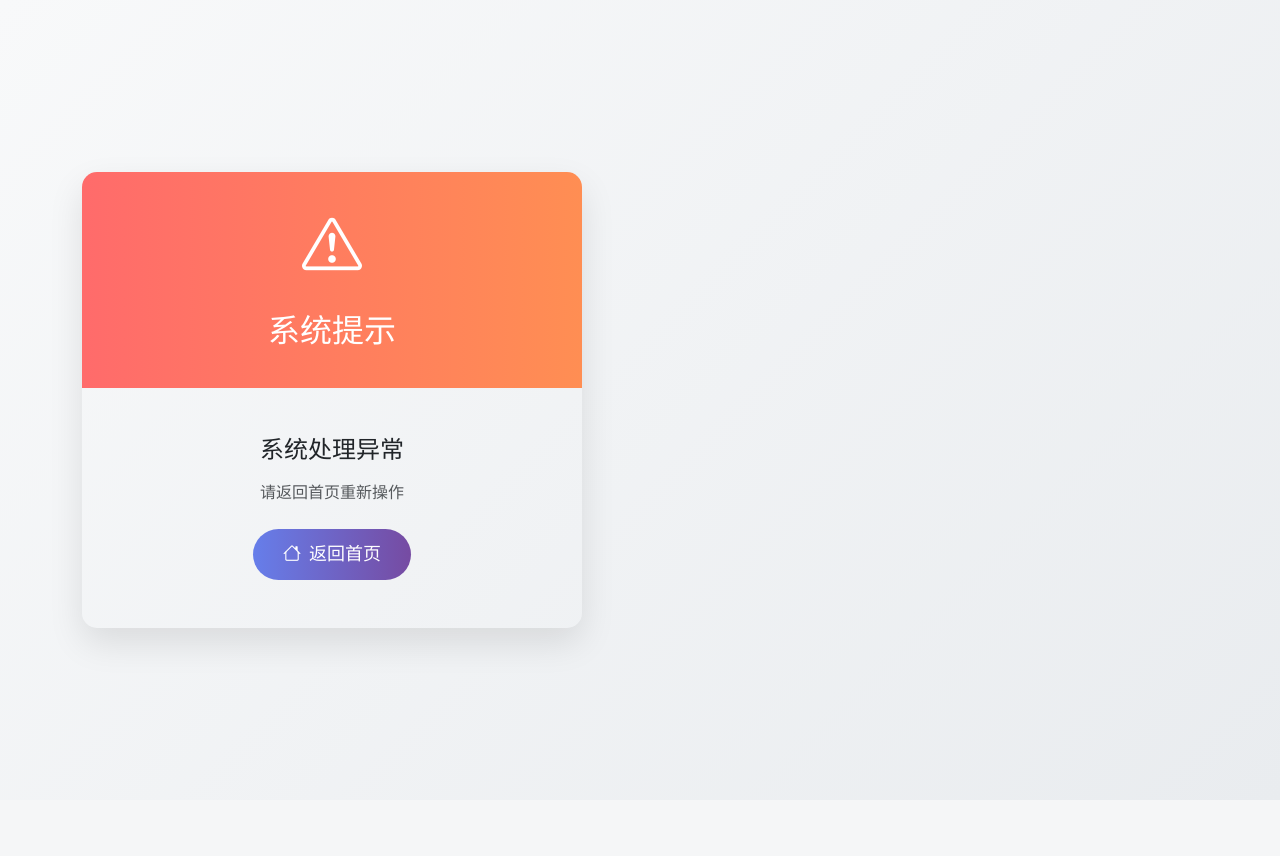
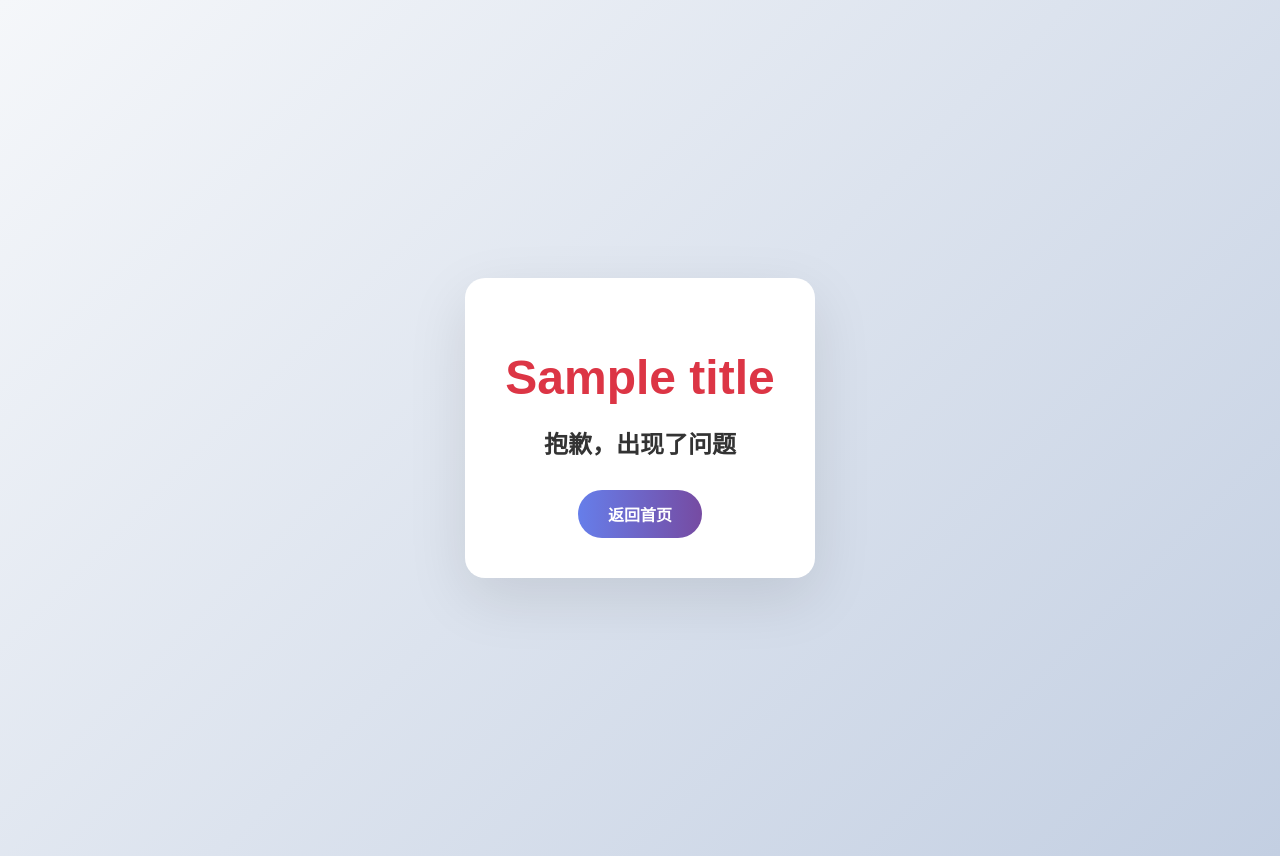
Before and after one commit to Guo-Alice/web_insurance, a Flask app: template templates/error.html in a window 1280 px wide. Before the commit the page ends 654 px from the top, so only its background shows below. Run offline with Flask 3, Linux system fonts and the light colour scheme; the template is opened without the code that fills it: most values are stand-ins (such as "Sample title", 1, 10 or a date in 2020); some libraries are stand-ins or nearby versions.

Commit message:
Update error.html

```diff
--- a/templates/error.html
+++ b/templates/error.html
@@ -3,67 +3,61 @@
 <head>
     <meta charset="UTF-8">
     <meta name="viewport" content="width=device-width, initial-scale=1.0">
-    <title>系统提示</title>
-    <link href="/static/css/bootstrap.min.css" rel="stylesheet">
-    <link href="/static/css/bootstrap-icons.css" rel="stylesheet">
+    <title>{{ title }}</title>
     <style>
         body {
-            background: linear-gradient(135deg, #f8f9fa 0%, #e9ecef 100%);
+            font-family: 'Microsoft YaHei', sans-serif;
+            background: linear-gradient(135deg, #f5f7fa 0%, #c3cfe2 100%);
             min-height: 100vh;
             display: flex;
+            justify-content: center;
             align-items: center;
-            justify-content: center;
-            font-family: 'Microsoft YaHei', sans-serif;
+            padding: 20px;
         }
-        .error-card {
-            max-width: 500px;
-            border-radius: 15px;
-            box-shadow: 0 15px 35px rgba(0,0,0,0.1);
-            border: none;
+        .error-container {
+            max-width: 600px;
+            background: white;
+            border-radius: 20px;
+            padding: 40px;
+            box-shadow: 0 20px 60px rgba(0,0,0,0.1);
+            text-align: center;
         }
-        .error-header {
-            background: linear-gradient(90deg, #ff6b6b 0%, #ff8e53 100%);
-            color: white;
-            border-radius: 15px 15px 0 0;
-            padding: 30px;
-        }
-        .error-icon {
-            font-size: 60px;
+        h1 {
+            color: #dc3545;
+            font-size: 48px;
             margin-bottom: 20px;
         }
-        .btn-primary {
+        h2 {
+            color: #333;
+            margin-bottom: 20px;
+        }
+        p {
+            color: #666;
+            line-height: 1.6;
+            margin-bottom: 30px;
+        }
+        .btn {
+            display: inline-block;
             background: linear-gradient(90deg, #667eea 0%, #764ba2 100%);
-            border: none;
+            color: white;
             padding: 12px 30px;
-            font-size: 18px;
             border-radius: 50px;
+            text-decoration: none;
+            font-weight: bold;
             transition: all 0.3s ease;
         }
-        .btn-primary:hover {
-            transform: scale(1.05);
-            box-shadow: 0 5px 15px rgba(102, 126, 234, 0.4);
+        .btn:hover {
+            transform: translateY(-3px);
+            box-shadow: 0 10px 20px rgba(102, 126, 234, 0.3);
         }
     </style>
 </head>
 <body>
-    <div class="container">
-        <div class="error-card">
-            <div class="error-header text-center">
-                <div class="error-icon">
-                    <i class="bi bi-exclamation-triangle"></i>
-                </div>
-                <h2>系统提示</h2>
-            </div>
-            <div class="card-body p-5 text-center">
-                <h4 class="mb-3">{{ message or "系统处理异常" }}</h4>
-                <p class="text-muted mb-4">请返回首页重新操作</p>
-                <div class="mt-4">
-                    <a href="/" class="btn btn-primary">
-                        <i class="bi bi-house me-2"></i>返回首页
-                    </a>
-                </div>
-            </div>
-        </div>
+    <div class="error-container">
+        <h1>{{ title }}</h1>
+        <h2>抱歉，出现了问题</h2>
+        <p>{{ message }}</p>
+        <a href="/" class="btn">返回首页</a>
     </div>
 </body>
 </html>
```
